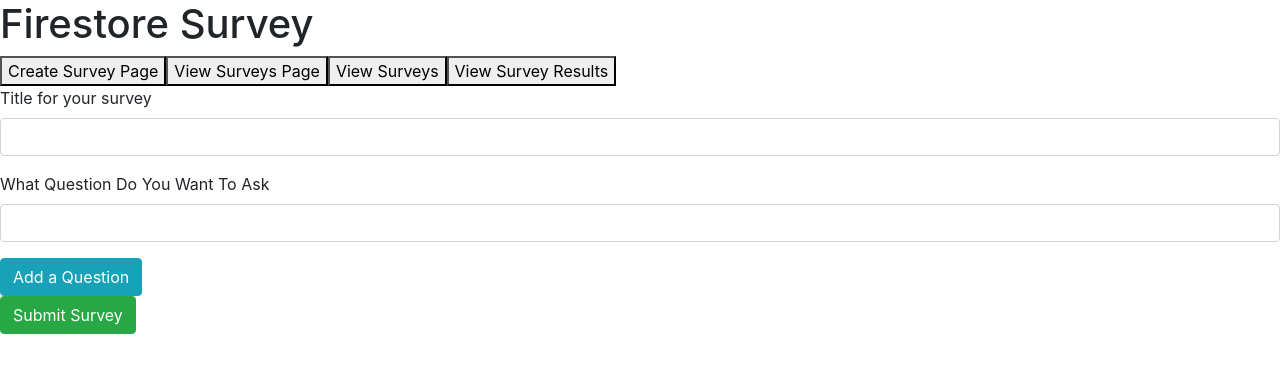
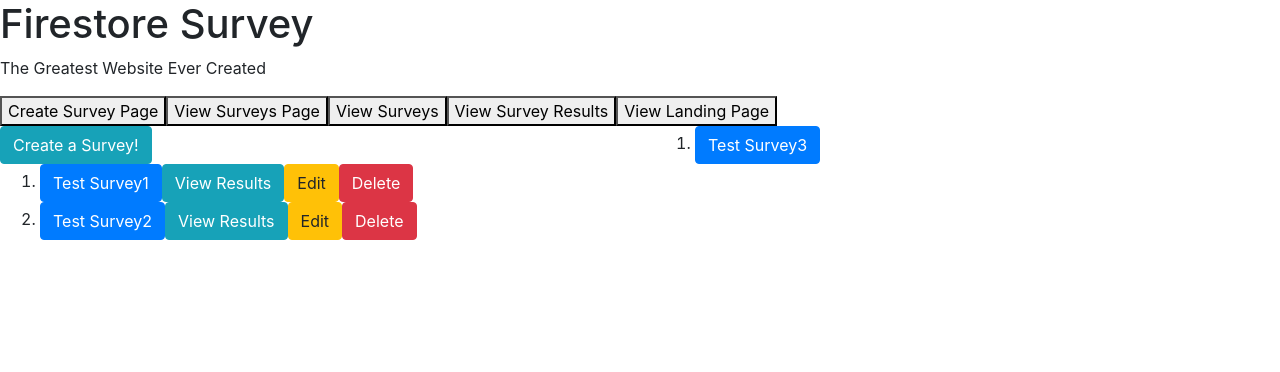
Before and after one commit to Sudolphus/firestore-survey, a React (Create React App) app: page / in a window 1280 px wide. Shown: the top 372 px of the page. Built offline with nearby package versions, Linux system fonts and the light colour scheme.

Commit message:
create LandingPage component
Co-authored-by: Sudolphus <micheal.hansen@gmail.com>
Co-authored-by: meganhepner <megan.hepner@gmail.com>
Co-authored-by: SPdowns <spdowns@protonmail.com>

```diff
--- a/src/components/App.js
+++ b/src/components/App.js
@@ -2,23 +2,27 @@
 import * as d from './DisplayTypes';
 import Header from './Header';
 import SurveyCreatorComponent from './SurveyCreatorComponent';
-import CreatedSurveys from './CreatedSurveys';
+import SurveyList from './SurveyList';
 import Survey from './Survey';
 import SurveyResults from './SurveyResults';
+import LandingPage from './LandingPage';
 
 function App() {
-  const [display, setDisplay] = useState(d.CREATE);
+  const [display, setDisplay] = useState(d.LANDING_PAGE);
 
   let pageToDisplay;
   if (display === d.CREATE) {
     pageToDisplay = <SurveyCreatorComponent />
   } else if (display === d.SURVEY_LIST) {
-    pageToDisplay = <CreatedSurveys />
+    pageToDisplay = <SurveyList />
   } else if (display === d.SURVEY) {
     pageToDisplay = <Survey />
   } else if (display === d.SURVEY_RESULT) {
     pageToDisplay = <SurveyResults />
+  } else if (display === d.LANDING_PAGE) {
+    pageToDisplay = <LandingPage />
   }
+
   return (
     <React.Fragment>
       <Header />
@@ -26,6 +30,8 @@
       <button type='button' onClick={()=>setDisplay(d.SURVEY_LIST)}>View Surveys Page</button>
       <button type='button' onClick={()=>setDisplay(d.SURVEY)}>View Surveys</button>
       <button type='button' onClick={()=>setDisplay(d.SURVEY_RESULT)}>View Survey Results</button>
+      <button type='button' onClick={()=>setDisplay(d.LANDING_PAGE)}>View Landing Page</button>
+
       {pageToDisplay}
     </React.Fragment>
   )
--- a/src/components/CreatedSurveys.js
+++ /dev/null
@@ -1,23 +0,0 @@
-import React from 'react';
-import Button from 'react-bootstrap/Button';
-
-const dummySurvey = ["sillySurvey", "seriousSurvey", "toManyQuestionSurvey"]
-
-function CreatedSurveys() {
-  return (
-    <React.Fragment>
-      <ol>
-      {dummySurvey.map((survey, index) =>
-        <li key={index}>
-          <Button as='a'>{survey}</Button>
-          <Button variant='info' type='button'>View Results</Button>
-          <Button variant='warning' type='button'>Edit</Button>
-          <Button variant='danger' type='button'>Delete</Button>
-        </li>
-      )}
-      </ol>
-    </React.Fragment>
-  )
-}
-
-export default CreatedSurveys
--- a/src/components/DisplayTypes.js
+++ b/src/components/DisplayTypes.js
@@ -2,3 +2,4 @@
 export const SURVEY_LIST = 'survey_list';
 export const SURVEY = 'survey';
 export const SURVEY_RESULT = 'survey_result';
+export const LANDING_PAGE = 'landing_page';
--- a/src/components/Header.js
+++ b/src/components/Header.js
@@ -2,7 +2,10 @@
 
 function Header(){
   return(
-    <h1>Firestore Survey</h1>
+    <React.Fragment>
+      <h1>Firestore Survey</h1>
+      <p>The Greatest Website Ever Created</p>
+    </React.Fragment>
   );
 }
 
--- a/src/components/LandingPage.js
+++ b/src/components/LandingPage.js
@@ -1,9 +1,54 @@
 import React from 'react';
+import Row from 'react-bootstrap/Row';
+import Col from 'react-bootstrap/Col';
+import Button from 'react-bootstrap/Button';
+import SurveyList from './SurveyList';
+
+const survey1 = {
+  title: 'Test Survey1',
+  questions: ['Question 1', 'Question 2', 'Question 3'],
+  answers: [['answer1', 'answer2'], ['test2', 'test3'], ['Xorbatrone']],
+  user: 'user1',
+  surveyId: 1
+}
+
+const survey2 = {
+  title: 'Test Survey2',
+  questions: ['Question 1', 'Question 2', 'Question 3'],
+  answers: [['answer1asdfasd', 'answer2'], ['test2', 'test3asdfasd'], ['Xorbatroneifom']],
+  user: 'user1',
+  surveyId: 2
+}
+
+const survey3 = {
+  title: 'Test Survey3',
+  questions: ['Question 1', 'Question 2', 'Question 3'],
+  answers: [['answer1', 'answer2'], ['test2', 'test3'], ['Xorbatrone']],
+  user: 'user3',
+  surveyId: 3
+}
+
+const surveys = [survey1, survey2, survey3];
 
 function LandingPage() {
+  const user = 'user1';
+  const userSurveys = surveys.filter(survey => survey['user'] === user);
+  const otherSurveys = surveys.filter(survey => survey['user'] !== user);
   return (
     <React.Fragment>
-
+      <Row>
+        <Col>
+          <Button variant='info' type='button'>Create a Survey!</Button>
+          <SurveyList
+            surveys={userSurveys}
+            user={true} />
+        </Col>
+        <Col>
+          <SurveyList
+            surveys={otherSurveys}
+            user={false} />
+        </Col>
+      </Row>
     </React.Fragment>
   )
 }
--- /dev/null
+++ b/src/components/SurveyList.js
@@ -0,0 +1,32 @@
+import React from 'react';
+import PropTypes from 'prop-types';
+import Button from 'react-bootstrap/Button';
+
+function SurveyList(props) {
+  const { surveys, user } = props;
+  const resultsButton = user ? <Button variant='info' type='button'>View Results</Button> : null;
+  const editButton = user ? <Button variant='warning' type='button'>Edit</Button> : null;
+  const deleteButton = user ? <Button variant='danger' type='button'>Delete</Button> : null;
+
+  return (
+    <React.Fragment>
+      <ol>
+      {surveys.map((survey, index) =>
+        <li key={index}>
+          <Button>{survey.title}</Button>
+          {resultsButton}
+          {editButton}
+          {deleteButton}
+        </li>
+      )}
+      </ol>
+    </React.Fragment>
+  )
+}
+
+SurveyList.propTypes = {
+  surveys: PropTypes.arrayOf(Object),
+  user: PropTypes.bool
+}
+
+export default SurveyList;
```
